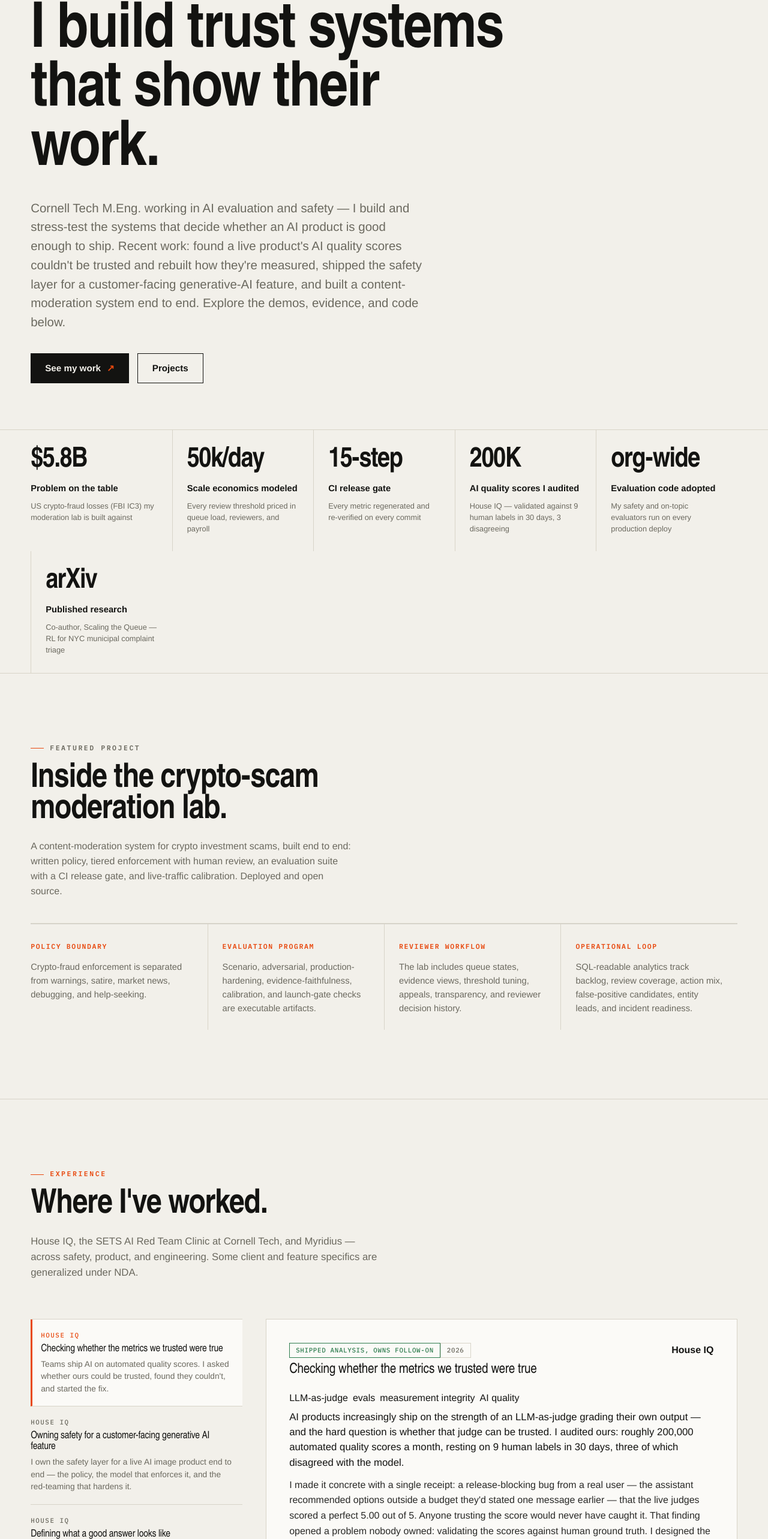
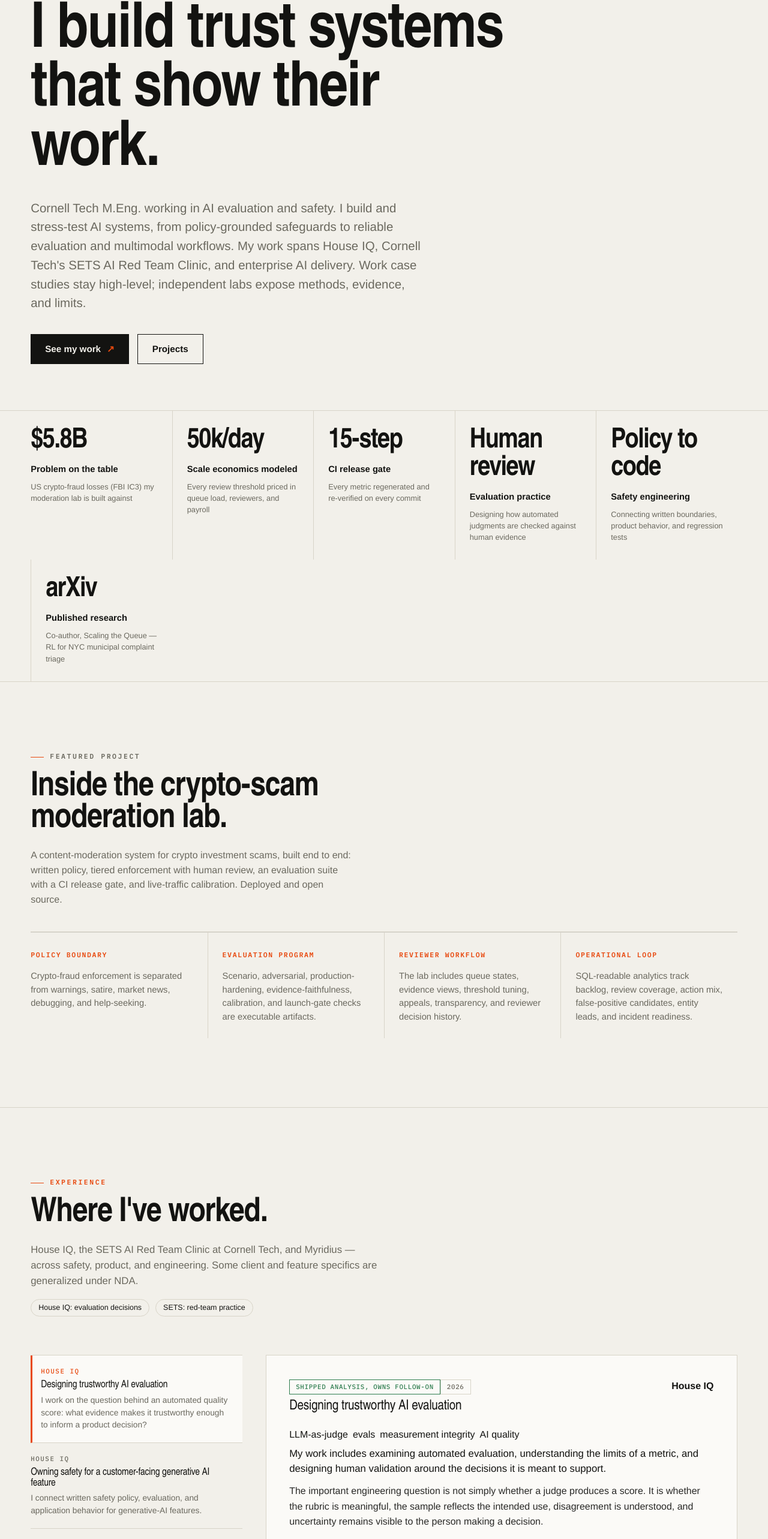
Before and after one commit to AliHasan-786/ali-hasan-portfolio, a React (Vite) app: page / in a window 1280 px wide. Shown: the part 234-2800 px from the top of the page at 60% size. Built offline with nearby package versions, Linux system fonts and the light colour scheme; a web font is replaced by a local one.

Commit message:
Add NDA-safe work stories and current research standard

```diff
--- a/src/App.jsx
+++ b/src/App.jsx
@@ -1,5 +1,6 @@
 import React, { useState } from "react";
 import { projectReleases } from "./projectReleases";
+import { workStories } from "./workStories";
 
 const trustSafetyLabUrl = "https://crypto-scam-lab.vercel.app";
 const trustSafetyRepoUrl = "https://github.com/AliHasan-786/crypto-scam-moderation-lab";
@@ -7,7 +8,7 @@ const trustSafetyRepoUrl = "https://github.com/AliHasan-786/crypto-scam-moderati
 const heroCopy = {
   headline: "I build trust systems that show their work.",
   focus:
-    "Cornell Tech M.Eng. working in AI evaluation and safety \u2014 I build and stress-test the systems that decide whether an AI product is good enough to ship. Recent work: found a live product's AI quality scores couldn't be trusted and rebuilt how they're measured, shipped the safety layer for a customer-facing generative-AI feature, and built a content-moderation system end to end. Explore the demos, evidence, and code below.",
+    "Cornell Tech M.Eng. working in AI evaluation and safety. I build and stress-test AI systems, from policy-grounded safeguards to reliable evaluation and multimodal workflows. My work spans House IQ, Cornell Tech's SETS AI Red Team Clinic, and enterprise AI delivery. Work case studies stay high-level; independent labs expose methods, evidence, and limits.",
 };
 
 const artifactLedger = [
@@ -50,14 +51,14 @@ const proofStats = [
     detail: "Every metric regenerated and re-verified on every commit",
   },
   {
-    value: "200K",
-    label: "AI quality scores I audited",
-    detail: "House IQ — validated against 9 human labels in 30 days, 3 disagreeing",
+    value: "Human review",
+    label: "Evaluation practice",
+    detail: "Designing how automated judgments are checked against human evidence",
   },
   {
-    value: "org-wide",
-    label: "Evaluation code adopted",
-    detail: "My safety and on-topic evaluators run on every production deploy",
+    value: "Policy to code",
+    label: "Safety engineering",
+    detail: "Connecting written boundaries, product behavior, and regression tests",
   },
   {
     value: "arXiv",
@@ -69,21 +70,21 @@ const proofStats = [
 const caseFiles = [
   {
     org: "House IQ",
-    title: "Checking whether the metrics we trusted were true",
+    title: "Designing trustworthy AI evaluation",
     date: "2026",
     status: "Shipped analysis, owns follow-on",
     tags: ["LLM-as-judge", "evals", "measurement integrity", "AI quality"],
-    summary: "Teams ship AI on automated quality scores. I asked whether ours could be trusted, found they couldn't, and started the fix.",
+    summary: "I work on the question behind an automated quality score: what evidence makes it trustworthy enough to inform a product decision?",
     lead:
-      "AI products increasingly ship on the strength of an LLM-as-judge grading their own output \u2014 and the hard question is whether that judge can be trusted. I audited ours: roughly 200,000 automated quality scores a month, resting on 9 human labels in 30 days, three of which disagreed with the model.",
+      "My work includes examining automated evaluation, understanding the limits of a metric, and designing human validation around the decisions it is meant to support.",
     body:
-      "I made it concrete with a single receipt: a release-blocking bug from a real user \u2014 the assistant recommended options outside a budget they'd stated one message earlier \u2014 that the live judges scored a perfect 5.00 out of 5. Anyone trusting the score would never have caught it. That finding opened a problem nobody owned: validating the scores against human ground truth. I designed the program to do it and took the work.",
+      "The important engineering question is not simply whether a judge produces a score. It is whether the rubric is meaningful, the sample reflects the intended use, disagreement is understood, and uncertainty remains visible to the person making a decision.",
     did: [
-      "Verified every figure against live production dashboards before proposing anything.",
+      "Examined the relationship between automated judgments and human evidence.",
       "Designed the calibration program end to end: stratified sampling, blind labeling, agreement statistics with confidence intervals, and failure-recall.",
-      "Built the supporting statistics toolkit; the lane went from no owner to mine.",
+      "Built supporting statistical tooling while keeping proposed evaluation work separate from measured outcomes.",
     ],
-    note: "Program is proposed and instrumented; internal dashboards are not public.",
+    note: "High-level account only. Internal metrics, examples, dashboards, and findings are not disclosed.",
   },
   {
     org: "House IQ",
@@ -91,17 +92,17 @@ const caseFiles = [
     date: "Dec 2025 - present",
     status: "Shipped",
     tags: ["AI safety", "red teaming", "guardrails", "LLM-as-judge"],
-    summary: "I own the safety layer for a live AI image product end to end \u2014 the policy, the model that enforces it, and the red-teaming that hardens it.",
+    summary: "I connect written safety policy, evaluation, and application behavior for generative-AI features.",
     lead:
-      "I own safety for a customer-facing AI image-generation feature: I wrote the harm policy, built the multimodal judge that enforces it on every render, and red-team it myself. This became my lane after I traced the feature and found its generated images were reaching users with the content checks never actually running.",
+      "My responsibilities span safety-policy design, multimodal evaluation, adversarial testing, and application-level safeguards for generative-AI features.",
     body:
-      "The work that matters most here is judgment under real constraints. I chose defense-in-depth over a single checkpoint, and made the enforcement fail closed \u2014 never serve an un-vetted image \u2014 while letting the semantic judge behind it fail open, so a model outage degrades safely instead of taking down all rendering. When a review tool caught that my own guardrail could be skipped on a cached image, I re-vetted every cache hit through the full pipeline rather than take the cheaper exemption.",
+      "The public takeaway is a design principle, not a description of internal architecture: safety depends on how policy, model judgment, failure handling, and product behavior work together. Testing needs to cover the surrounding workflow as well as the model.",
     did: [
-      "Authored a 12-rule multimodal judge across 9 harm categories; my own red-teaming (~21 rounds, 114 adversarial prompts) exposed two live policy gaps I then closed and re-tested to confirmed blocking.",
-      "Shipped the input and output guardrail cascade behind 31 tests, instrumented so a silent judge failure is alarmable rather than invisible.",
-      "Designed and registered a prompt-injection threat model for the agent's web-retrieval path \u2014 built and ready, not yet run.",
+      "Translated harm-policy requirements into evaluable criteria and application checks.",
+      "Developed adversarial tests and regression coverage around intended product behavior.",
+      "Worked on threat modeling and clear boundaries between tested behavior and planned evaluation.",
     ],
-    note: "Feature names, prompts, and vendor details are generalized under NDA.",
+    note: "Internal architecture, vulnerabilities, prompts, policies, vendor details, and performance are not disclosed.",
   },
   {
     org: "House IQ",
@@ -111,12 +112,12 @@ const caseFiles = [
     tags: ["product judgment", "evaluation", "benchmark design", "AI quality"],
     summary: "Deciding what \u201cgood\u201d means may be the hardest problem in an AI product. I own the system the team uses to define and measure it.",
     lead:
-      "The benchmark that measures our agent against competitors is a product question in disguise: what does a good answer actually look like, and for whom? I designed the system the team uses to answer it.",
+      "I design evaluation workflows around a product question: what does a good answer look like for the person relying on it?",
     body:
-      "Good evaluation comes down to realism and trust \u2014 scenarios that reflect how real users behave, scored by a grader you can believe. So I grounded the scenarios in customer interviews and published research instead of my own intuition, and built the grader to score independently of whatever generated a scenario, so the system can't simply agree with itself. I hold my own work to the same bar: when I A/B-tested a richer scenario prompt of mine against a leaner one, the leaner won, and I shipped it over my own version.",
+      "Useful scenarios should represent intended use rather than reward a system for agreeing with itself. My work separates scenario construction from evaluation, makes rubrics explicit, and treats comparison results as evidence to inspect rather than an automatic verdict.",
     did: [
-      "Authored 7 of the first 11 scenarios and reviewed each one line-by-line with the product lead.",
-      "Packaged the generation and independent-validation halves as installable tools the team runs; the framework is what scales scenario-writing toward the team's several-hundred-scenario target.",
+      "Authored and reviewed product-grounded evaluation scenarios.",
+      "Packaged scenario-generation and independent-validation workflows into reusable tooling.",
     ],
     note: "Benchmark contents and internal targets are not public.",
   },
@@ -126,16 +127,16 @@ const caseFiles = [
     date: "2026",
     status: "Shipped",
     tags: ["production ML", "multimodal", "performance", "reliability"],
-    summary: "I take AI capabilities from prototype to production-grade on inputs you can't control \u2014 this one became a competitive differentiator.",
+    summary: "I work on making multimodal AI useful when real inputs are incomplete, inconsistent, or difficult to process.",
     lead:
-      "I built the capability that turns the documents users actually have \u2014 inspection reports, scans, phone photos \u2014 into structured data the product can use, and got it to production quality. Product later named it a competitive differentiator for that surface.",
+      "I built document and image-processing capabilities that turn heterogeneous inputs into structured information for product workflows.",
     body:
-      "The hard part of shipping AI features is robustness and speed on inputs you don't control. On a real 31-page report it extracted 60 images correctly and identified brand, model, and condition; I took a full-report pass from about five minutes to roughly 30 seconds with bounded concurrency, and made oversized photos degrade gracefully instead of failing outright.",
+      "The challenge is the system around the model: input handling, bounded resource use, partial failures, observability, and integration with the surrounding service. I improved that workflow without assuming every document or image arrives in an ideal format.",
     did: [
       "Extended the pipeline to the formats real users bring: scanned PDFs, embedded-office images, and iPhone photos.",
-      "Rebuilt my initial prototype onto the service's production patterns after a senior review \u2014 the version that shipped and became the foundation for a five-PR arc.",
+      "Adapted the implementation to production service patterns through engineering review.",
     ],
-    note: "Throughput and per-document economics are internal; figures are from my own test records.",
+    note: "No customer documents, internal throughput figures, costs, or implementation details are shown.",
   },
   {
     org: "House IQ",
@@ -145,9 +146,9 @@ const caseFiles = [
     tags: ["data modeling", "semantic search", "product infrastructure"],
     summary: "A recommendation feature is only as good as the data under it. I designed that foundation from an industry standard and built the pipeline that fills it.",
     lead:
-      "The renovation-cost recommendations need a structured cost catalog to reason over; the raw source was about 1,200 uncategorized construction jobs with no shared taxonomy. I designed the schema and built the pipeline that populates it.",
+      "I designed structured domain-data foundations and the processing workflows that make them usable by a product.",
     body:
-      "I read the industry construction-cost standard and designed a product-specific schema from it, then built a mapping pipeline using semantic search with LLM validation and tiered confidence thresholds \u2014 auto-mapping the confident matches and routing the rest to human review. The categorized catalog now backs the production cost-estimate path.",
+      "That work connects taxonomy design, retrieval, validation, and human review. The public lesson is that reliable AI behavior often depends on careful data modeling and uncertainty handling, not just model selection.",
     did: [],
     note: "The data provider and internal schema are confidential.",
   },
@@ -157,13 +158,13 @@ const caseFiles = [
     date: "Oct - Nov 2025",
     status: "Inaugural cohort",
     tags: ["red team", "public-sector AI", "adversarial testing"],
-    summary: "Before this was my job, I was one of five students chosen for the first cohort of Cornell Tech's AI red-team clinic.",
+    summary: "I was part of the inaugural SETS AI Content Red Team Clinic cohort, working on public-sector AI assessment.",
     lead:
-      "AI that helps people manage a health condition can give unsafe guidance or invent sources, and the public agency running it couldn't staff adversarial testing itself. I was one of five students in the first cohort of Cornell Tech's red-team clinic, testing two tools operated by NYC's health department.",
+      "The clinic brought students and public-sector practitioners together to examine the behavior and limits of AI tools. Cornell's public account names the inaugural cohort and describes the engagement with New York City's health department.",
     body:
-      "I designed adversarial personas and multi-turn attacks, triaged outputs into a 653-item judging dataset, and helped build the pipeline that pre-screened 1,607 text and multimodal pairs for human review. Our findings on unsafe guidance and fabricated citations shaped the report back to the agency.",
+      "My contribution included adversarial test design and review-oriented evaluation work with the team. The portfolio explains the general workflow: define intended use, test behavior across contexts, organize evidence for human review, and communicate limitations. It does not disclose client findings or reproduce attack transcripts.",
     did: [],
-    note: "Specific vulnerabilities stay confidential; the coverage below is the public record.",
+    note: "Program context is supported by the public coverage below. Client artifacts, findings, transcripts, datasets, and remediation details remain private.",
     links: [
       { label: "Cornell Tech: the clinic", href: "https://tech.cornell.edu/news/red-team-clinic-cornell-tech/" },
       { label: "Cornell Chronicle", href: "https://news.cornell.edu/stories/2025/12/red-team-students-stress-test-nyc-health-departments-ai" },
@@ -326,14 +327,6 @@ const courseProjects = [
 
 const sideProjects = [
   {
-    title: "PromptPlay",
-    status: "Live app",
-    description:
-      "Turn YouTube into a learning path. Import a playlist or describe a goal, audit gaps and quality, then structure and repair the path. Sign-in is required to build your own.",
-    action: "Open PromptPlay",
-    href: "https://promptplay-ai.vercel.app",
-  },
-  {
     title: "DeepShield",
     status: "Startup Studio",
     description:
@@ -465,6 +458,8 @@ function App() {
         activeCase={activeCase}
         setActiveCase={setActiveCase}
       />
+      <WorkPractice story={workStories.houseIQ} />
+      <WorkPractice story={workStories.sets} />
       <CourseLab
         activeProject={activeProject}
         setActiveProject={selectProject}
@@ -727,6 +722,10 @@ function ExperienceAtlas({ activeCase, setActiveCase }) {
           across safety, product, and engineering. Some client and feature specifics are
           generalized under NDA.
         </p>
+        <div className="link-row">
+          <a href="#house-iq">House IQ: evaluation decisions</a>
+          <a href="#sets">SETS: red-team practice</a>
+        </div>
       </div>
 
       <div className="case-layout">
@@ -780,6 +779,60 @@ function ExperienceAtlas({ activeCase, setActiveCase }) {
             </div>
           )}
         </article>
+      </div>
+    </section>
+  );
+}
+
+function WorkPractice({ story }) {
+  const [activeId, setActiveId] = useState(story.scenarios[0].id);
+  const active = story.scenarios.find((scenario) => scenario.id === activeId);
+  return (
+    <section className="section-shell practice-section" id={story.id}>
+      <div className="section-heading">
+        <p className="eyebrow">{story.organization}</p>
+        <h2>{story.title}</h2>
+        <p>{story.introduction}</p>
+      </div>
+      <div className="practice-layout">
+        <aside className="practice-context">
+          <p className="practice-label">{story.label}</p>
+          <h3>My contribution</h3>
+          <p>{story.role}</p>
+          <h3>The public boundary</h3>
+          <p>{story.boundary}</p>
+          <div className="link-row">
+            {story.sources.map((source) => (
+              <a key={source.href} href={source.href} target="_blank" rel="noreferrer">{source.label}</a>
+            ))}
+          </div>
+        </aside>
+        <div className="practice-explorer">
+          <p className="practice-label">{story.exampleLabel}</p>
+          <h3>{story.question}</h3>
+          <div className="practice-controls" aria-label={`${story.organization} examples`}>
+            {story.scenarios.map((scenario) => (
+              <button
+                key={scenario.id}
+                type="button"
+                aria-pressed={scenario.id === active.id}
+                aria-controls={`${story.id}-example`}
+                onClick={() => setActiveId(scenario.id)}
+              >
+                {scenario.title}
+              </button>
+            ))}
+          </div>
+          <article id={`${story.id}-example`} className="practice-example">
+            <h4>{active.title}</h4>
+            <p>{active.situation}</p>
+            <dl>
+              <dt>Evidence to inspect</dt><dd>{active.evidence}</dd>
+              <dt>Decision principle</dt><dd>{active.decision}</dd>
+              <dt>The tradeoff</dt><dd>{active.tradeoff}</dd>
+            </dl>
+          </article>
+        </div>
       </div>
     </section>
   );
--- /dev/null
+++ b/src/workStories.js
@@ -0,0 +1,81 @@
+export const workStories = {
+  houseIQ: {
+    id: "house-iq",
+    organization: "House IQ",
+    label: "Professional practice / AI quality and safety",
+    title: "What makes an AI product good enough to ship?",
+    introduction: "My work connects evaluation design, safety policy, and production engineering. The interesting part is the decision: what evidence is sufficient, where a model should defer, and how the surrounding product handles uncertainty.",
+    role: "Evaluation workflows, policy-grounded safeguards, adversarial testing, and multimodal product engineering.",
+    boundary: "High-level account only. No employer code, internal metrics, customer inputs, product vulnerabilities, prompts, or proprietary architecture are reproduced here.",
+    exampleLabel: "Independent illustration, not a House IQ system or result",
+    question: "Choose a product decision to inspect",
+    scenarios: [
+      {
+        id: "judge-disagreement",
+        title: "The judge disagrees",
+        situation: "In this fictional example, an automated grader approves an answer while a human reviewer finds that it missed an explicit user requirement.",
+        evidence: "The answer, the requirement it should satisfy, an explicit rubric, and independent human judgments.",
+        decision: "Investigate the disagreement before treating the automated score as a release gate. Check both missed failures and unnecessary rejections on a separate sample.",
+        tradeoff: "More evaluation automation is useful only when its measurement quality is understood. A confident score is not the same thing as reliable evidence.",
+      },
+      {
+        id: "missing-check",
+        title: "The check is unavailable",
+        situation: "A fictional AI feature cannot complete a required check because a dependency is unavailable.",
+        evidence: "The policy requirement, the product's fallback behavior, and tests of unavailable, delayed, and malformed check results.",
+        decision: "Define the safe product behavior explicitly. Separate an unverified result from an acceptable one, and make the degraded state observable.",
+        tradeoff: "Availability and safety can conflict. The right fallback depends on the consequence of an unchecked action, not a universal fail-open or fail-closed slogan.",
+      },
+      {
+        id: "partial-input",
+        title: "Only part of an input is readable",
+        situation: "A fictional document-processing workflow can read some sections but cannot reliably extract others.",
+        evidence: "Which sections were processed, which were missed, and whether each output can be traced back to an actual source.",
+        decision: "Expose the missing coverage instead of silently presenting a partial extraction as complete. Preserve the distinction between observed content and inference.",
+        tradeoff: "A fast response can still be misleading if the user cannot see its limits. Useful degradation preserves provenance and a route to review.",
+      },
+    ],
+    sources: [],
+  },
+  sets: {
+    id: "sets",
+    organization: "Cornell Tech SETS",
+    label: "AI Content Red Team Clinic / public-sector practice",
+    title: "A red-team finding has to be useful to someone.",
+    introduction: "I was part of the clinic's inaugural cohort. The experience connects adversarial thinking with practical assessment: understand intended use, test beyond the happy path, organize evidence, and communicate what the evaluation does and does not establish.",
+    role: "Adversarial test design and review-oriented evaluation work as part of the clinic team. Public coverage describes the program; individual contribution descriptions remain high-level.",
+    boundary: "Client transcripts, findings, datasets, attack strings, internal tools, and remediation details remain private. The examples below are newly authored fiction, not sanitized copies of client incidents.",
+    exampleLabel: "Independent illustration, not a clinic test or client finding",
+    question: "Inspect a different trust boundary",
+    scenarios: [
+      {
+        id: "conversation",
+        title: "Across a conversation",
+        situation: "A fictional public-service assistant answers a sequence of individually ordinary questions. A later answer depends on a constraint introduced much earlier.",
+        evidence: "The complete interaction and the intended-use boundary, not just a screenshot of the final reply.",
+        decision: "Evaluate the trajectory. Check whether the system preserves the constraint as context changes, then document the precise scope of the observation.",
+        tradeoff: "A single-turn test is easier to repeat, but it cannot establish how a system behaves throughout a longer interaction.",
+      },
+      {
+        id: "retrieved-content",
+        title: "Outside material gives instructions",
+        situation: "A fictional assistant retrieves a page that mixes useful reference material with text trying to redirect the assistant's task.",
+        evidence: "The user's authorized task, the retrieved material's role, and whether external text changes the assistant's behavior.",
+        decision: "Treat retrieved material as evidence to evaluate, not as new authority. Test the boundary with independently authored benign and adversarial examples.",
+        tradeoff: "Blocking all external material removes useful capability. The goal is to preserve legitimate retrieval without letting the source redefine the task.",
+      },
+      {
+        id: "unsupported-citation",
+        title: "A confident answer has no support",
+        situation: "A fictional assistant cites a reference that is absent from its supplied sources.",
+        evidence: "The actual source set, the claim being made, and whether a reviewer can verify the cited support.",
+        decision: "Separate fluent wording from grounded evidence. Record unsupported claims distinctly from harmful advice and from appropriate uncertainty.",
+        tradeoff: "A refusal is not automatically a good answer, and a citation is not automatically proof. Review needs to account for both safety and usefulness.",
+      },
+    ],
+    sources: [
+      { label: "Cornell Tech: public program account", href: "https://tech.cornell.edu/news/red-team-clinic-cornell-tech/" },
+      { label: "Cornell Chronicle: inaugural cohort", href: "https://news.cornell.edu/stories/2025/12/red-team-students-stress-test-nyc-health-departments-ai" },
+    ],
+  },
+};
```
Also changed, not shown: src/styles.css (+92 -0 lines), 4 other files (tests, documents, lock files or other folders).
